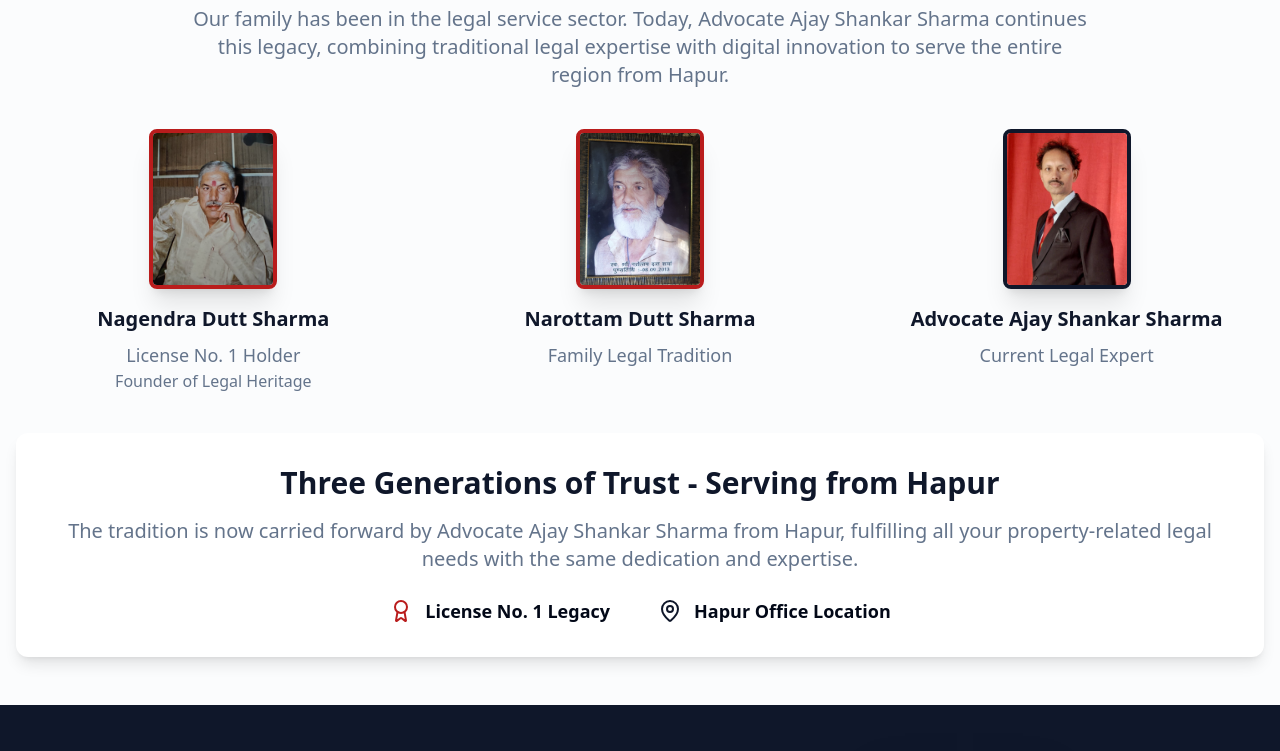
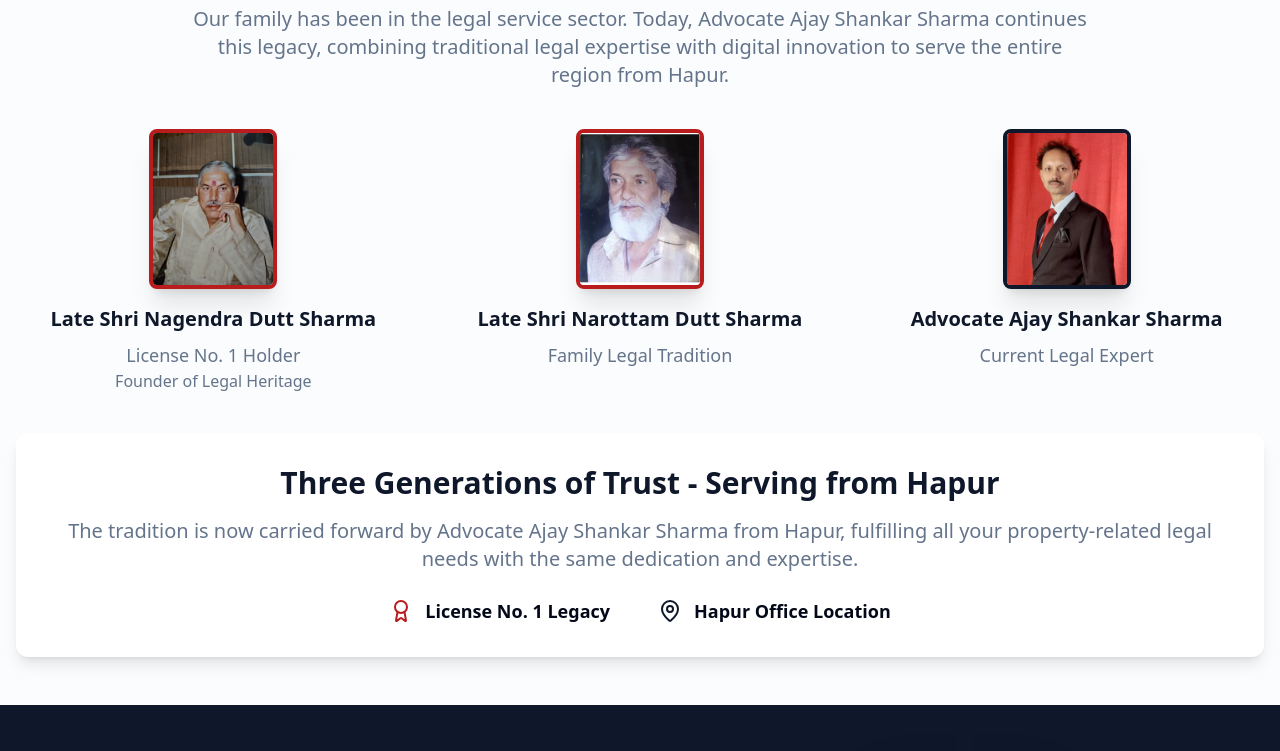
Before and after one commit to UpGrowBharat/tie-legacy-website-builder, a React (Vite) app: page / in a window 1280 px wide. Shown: the part 1440-2191 px from the top of the page. Built offline with nearby package versions, Linux system fonts and the light colour scheme.

Commit message:
Fix: Update names and location
Added "Late Shri" before father and uncle's names, updated uncle's image, and changed the Google Maps location.

```diff
--- a/src/pages/Index.tsx
+++ b/src/pages/Index.tsx
@@ -260,11 +260,11 @@ const Index = () => {
               <div className="w-24 h-32 md:w-32 md:h-40 mx-auto mb-4 rounded-lg overflow-hidden border-4 border-red-700 shadow-xl">
                 <img
                   src="/lovable-uploads/07000678-35ac-4da5-95ff-0e13b8936274.png"
-                  alt="Nagendra Dutt Sharma - License No. 1 Holder"
+                  alt="Late Shri Nagendra Dutt Sharma - License No. 1 Holder"
                   className="w-full h-full object-cover object-top"
                 />
               </div>
-              <h3 className="text-lg md:text-xl font-bold text-primary mb-2">Nagendra Dutt Sharma</h3>
+              <h3 className="text-lg md:text-xl font-bold text-primary mb-2">Late Shri Nagendra Dutt Sharma</h3>
               <p className="text-base md:text-lg text-muted-foreground">License No. 1 Holder</p>
               <p className="text-sm md:text-base text-muted-foreground">Founder of Legal Heritage</p>
             </div>
@@ -272,12 +272,12 @@ const Index = () => {
             <div className="text-center">
               <div className="w-24 h-32 md:w-32 md:h-40 mx-auto mb-4 rounded-lg overflow-hidden border-4 border-red-700 shadow-xl">
                 <img
-                  src="/lovable-uploads/5958f14a-430e-49aa-90f7-633cd71a42e6.png"
-                  alt="Narottam Dutt Sharma - Legal Family Heritage"
+                  src="/lovable-uploads/39b7aae8-0209-4926-8db2-d52354527704.png"
+                  alt="Late Shri Narottam Dutt Sharma - Legal Family Heritage"
                   className="w-full h-full object-cover object-top"
                 />
               </div>
-              <h3 className="text-lg md:text-xl font-bold text-primary mb-2">Narottam Dutt Sharma</h3>
+              <h3 className="text-lg md:text-xl font-bold text-primary mb-2">Late Shri Narottam Dutt Sharma</h3>
               <p className="text-base md:text-lg text-muted-foreground">Family Legal Tradition</p>
             </div>
 
@@ -510,19 +510,19 @@ const Index = () => {
             <div>
               <h4 className="font-bold mb-6 text-lg md:text-xl">Connect</h4>
               <div className="flex space-x-4 mb-6">
-                <div className="w-8 h-8 md:w-10 md:h-10 bg-blue-600 rounded flex items-center justify-center cursor-pointer hover:bg-blue-700 transition-colors">
+                <div className="w-8 h-8 md:w-10 md:h-10 bg-blue-600 rounded flex items-center justify-center cursor-pointer transition-colors">
                   <span className="font-bold text-sm md:text-base">f</span>
                 </div>
-                <div className="w-8 h-8 md:w-10 md:h-10 bg-blue-800 rounded flex items-center justify-center cursor-pointer hover:bg-blue-900 transition-colors">
+                <div className="w-8 h-8 md:w-10 md:h-10 bg-blue-800 rounded flex items-center justify-center cursor-pointer transition-colors">
                   <span className="font-bold text-sm md:text-base">in</span>
                 </div>
-                <div className="w-8 h-8 md:w-10 md:h-10 bg-green-600 rounded flex items-center justify-center cursor-pointer hover:bg-green-700 transition-colors">
+                <div className="w-8 h-8 md:w-10 md:h-10 bg-green-600 rounded flex items-center justify-center cursor-pointer transition-colors">
                   <MessageCircle className="w-4 h-4 md:w-5 md:h-5" />
                 </div>
               </div>
               <div className="w-full h-20 md:h-24 bg-gray-700 rounded-lg overflow-hidden">
                 <iframe
-                  src="https://www.google.com/maps/embed?pb=!1m18!1m12!1m3!1d111194.67707710698!2d77.7616!3d28.7289!2m3!1f0!2f0!3f0!3m2!1i1024!2i768!4f13.1!3m3!1m2!1s0x390cf58c6ecedda7%3A0xd7cb8d8eebc75b1f!2sHapur%2C%20Uttar%20Pradesh!5e0!3m2!1sen!2sin!4v1703123456789!5m2!1sen!2sin"
+                  src="https://www.google.com/maps/embed?pb=!1m17!1m12!1m3!1d3498.123456789!2d77.7758056!3d28.7302778!2m3!1f0!2f0!3f0!3m2!1i1024!2i768!4f13.1!3m2!1m1!2zMjjCsDQzJzQ5LjAiTiA3N8KwNDYnMzIuOSJF!5e0!3m2!1sen!2sin!4v1703123456789!5m2!1sen!2sin"
                   width="100%"
                   height="100%"
                   style={{ border: 0 }}
```
Also changed, not shown: public/lovable-uploads/39b7aae8-0209-4926-8db2-d52354527704.png (added).
